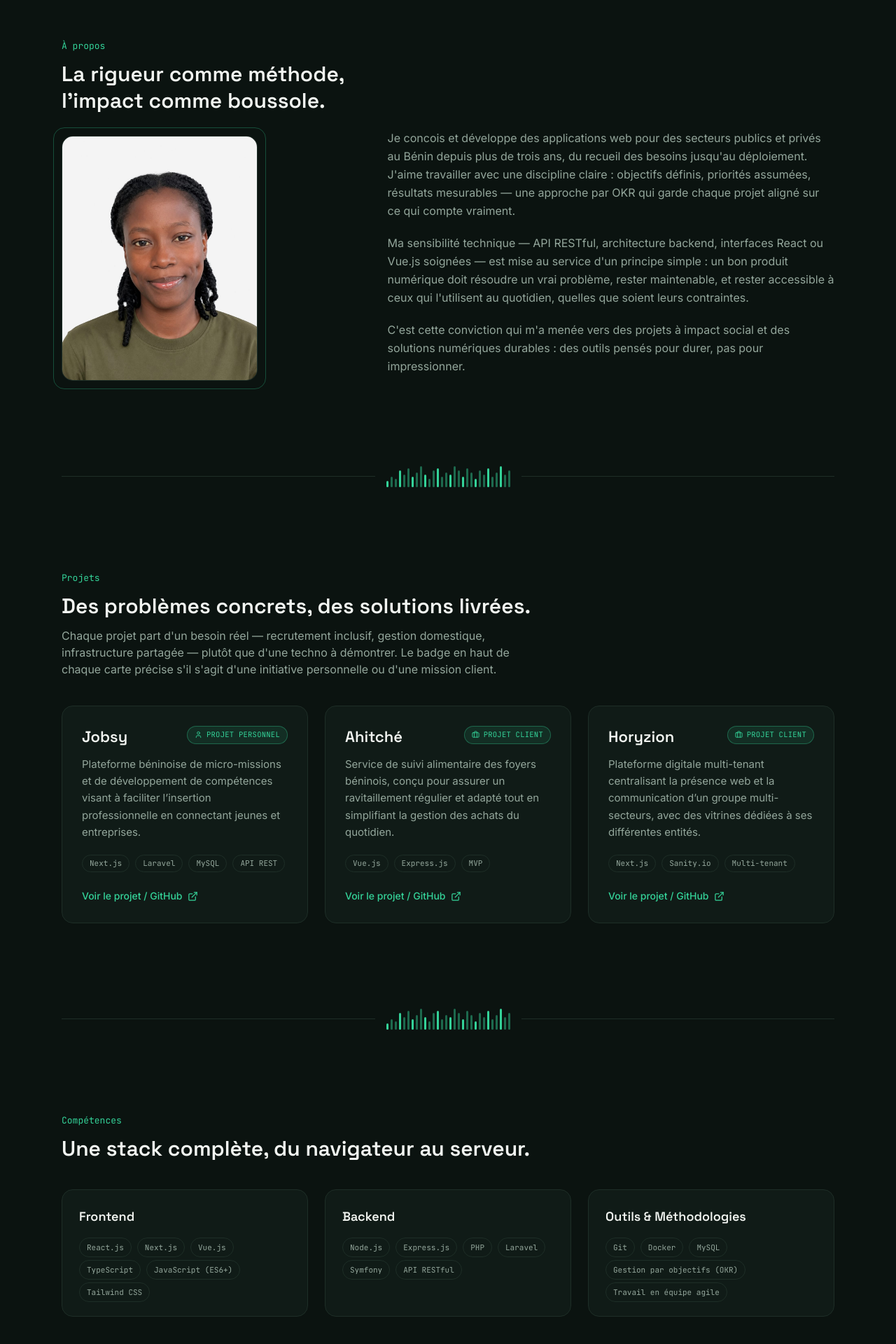
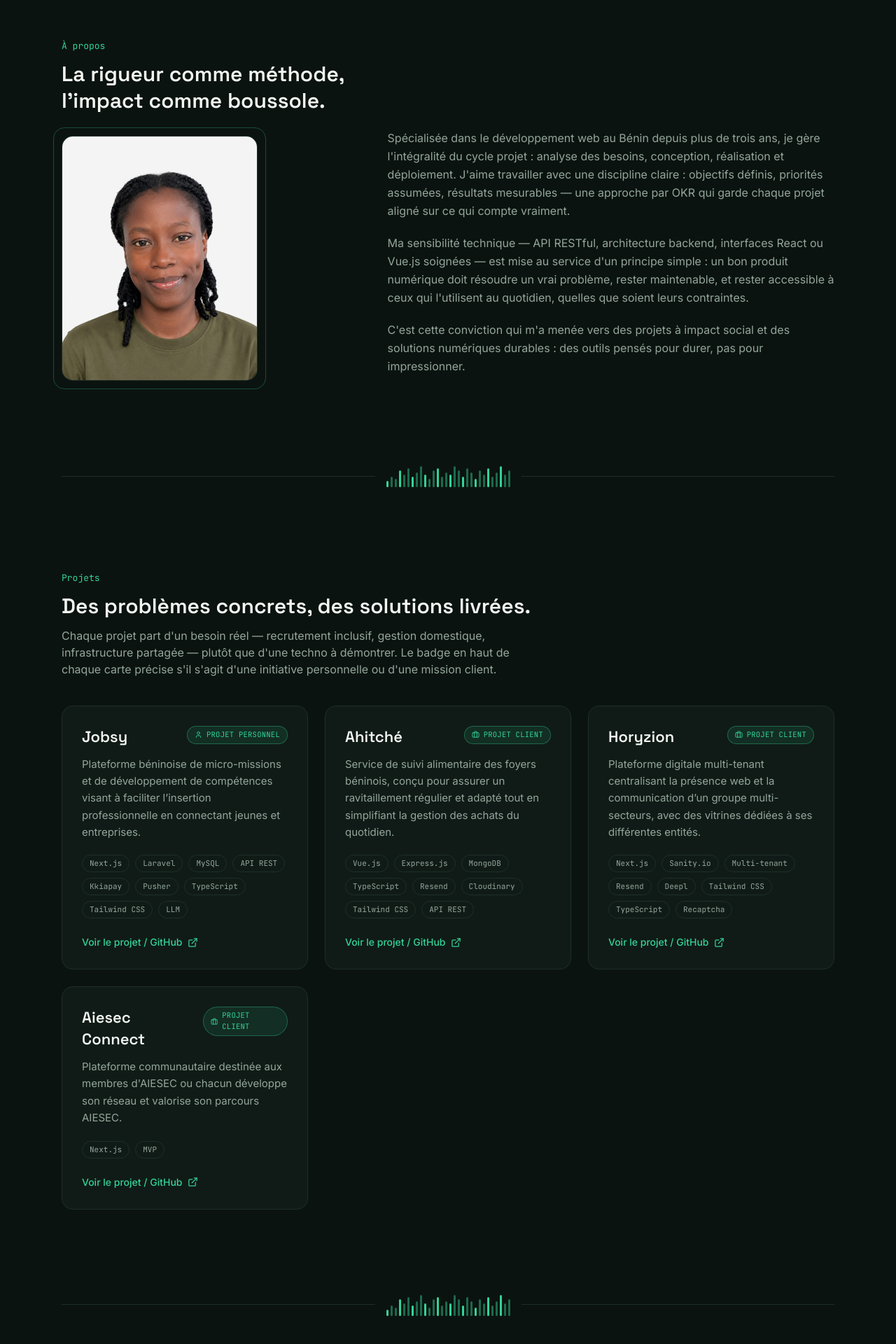
Before and after one commit to Gloryprod/gloriaouinsou-dev, a React (Vite) app: page / in a window 1280 px wide. Shown: the part 720-2640 px from the top of the page at 70% size. Built offline with nearby package versions, Linux system fonts and the light colour scheme.

Commit message:
mise à jour du portfolio

```diff
--- a/src/Portfolio.jsx
+++ b/src/Portfolio.jsx
@@ -93,7 +93,7 @@ const PROFILE = {
   email: "gracia.ouinsou@gmail.com",
   github: "https://github.com/Gloryprod",
   linkedin: "https://www.linkedin.com/in/gloria-ouinsou-982b2525b/",
-  cvUrl: "https://drive.google.com/file/d/1cK5Pe21cI98Be1gv-WgDEU8-stfR_wTi/view?usp=sharing",
+  cvUrl: "https://drive.google.com/file/d/1C8GsuT0-15p0VUXqsSpk-1XQhhimRJQH/view?usp=sharing",
 };
 
 
@@ -122,7 +122,7 @@ const PROJECTS = [
     type: "personal",
     problem:
       "Plateforme béninoise de micro-missions et de développement de compétences visant à faciliter l’insertion professionnelle en connectant jeunes et entreprises.",
-    tags: ["Next.js", "Laravel", "MySQL", "API REST"],
+    tags: ["Next.js", "Laravel", "MySQL", "API REST", "Kkiapay", "Pusher", "TypeScript", "Tailwind CSS", "LLM"],
     link: "https://github.com/Gloryprod/jobsy_project",
   },
   {
@@ -130,7 +130,7 @@ const PROJECTS = [
     type: "client",
     problem:
       "Service de suivi alimentaire des foyers béninois, conçu pour assurer un ravitaillement régulier et adapté tout en simplifiant la gestion des achats du quotidien.",
-    tags: ["Vue.js", "Express.js", "MVP"],
+    tags: ["Vue.js", "Express.js", "MongoDB", "TypeScript", "Resend", "Cloudinary", "Tailwind CSS", "API REST"],
     link: "https://ahitchebj.com",
   },
   {
@@ -138,8 +138,16 @@ const PROJECTS = [
     type: "client",
     problem:
       "Plateforme digitale multi-tenant centralisant la présence web et la communication d’un groupe multi-secteurs, avec des vitrines dédiées à ses différentes entités.",
-    tags: ["Next.js", "Sanity.io", "Multi-tenant"],
+    tags: ["Next.js", "Sanity.io", "Multi-tenant", "Resend", "Deepl", "Tailwind CSS", "TypeScript", "Recaptcha"],
     link: "https://horyzion.com",
+  },
+  {
+    title: "Aiesec Connect",
+    type: "client",
+    problem:
+      "Plateforme communautaire destinée aux membres d'AIESEC ou chacun développe son réseau et valorise son parcours AIESEC.",
+    tags: ["Next.js", "MVP"],
+    link: "https://aiesec-connect.vercel.app",
   },
 ];
 
@@ -615,9 +623,8 @@ export default function Portfolio() {
         <Reveal delay={120}>
           <div className="space-y-5 mt-32 text-[16px] leading-relaxed text-[var(--text-muted)]">
             <p>
-              Je concois et développe des applications web pour des secteurs publics et privés au Bénin
-              depuis plus de trois ans, du recueil des besoins jusqu'au déploiement. J'aime
-              travailler avec une discipline claire : objectifs définis, priorités assumées,
+              Spécialisée dans le développement web au Bénin depuis plus de trois ans, je gère l'intégralité du cycle projet : analyse des besoins, conception, réalisation et déploiement.
+              J'aime travailler avec une discipline claire : objectifs définis, priorités assumées,
               résultats mesurables — une approche par OKR qui garde chaque projet aligné sur
               ce qui compte vraiment.
             </p>
```
